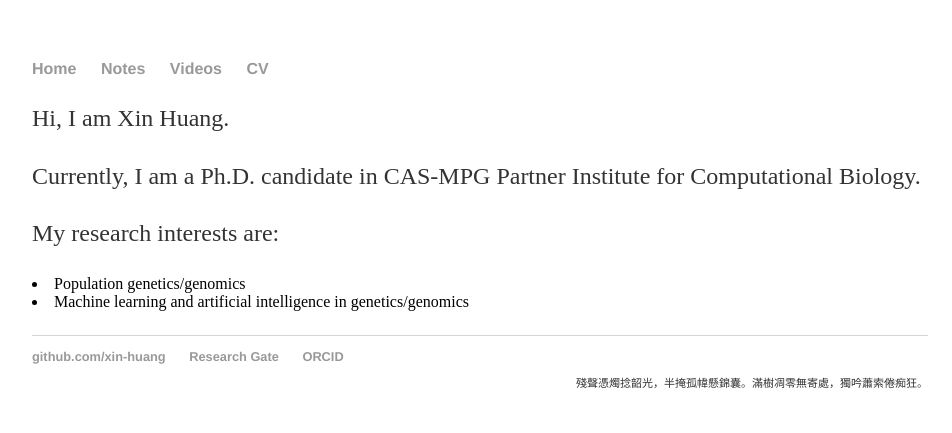
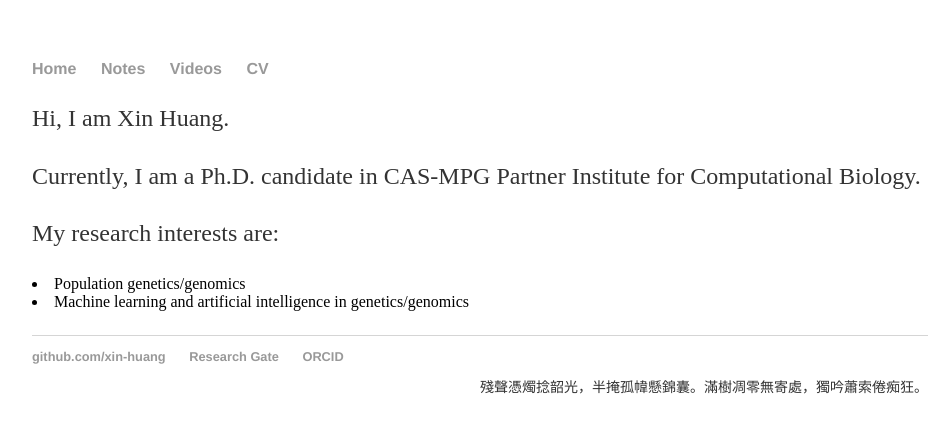
Before and after one commit to xin-huang/xin-huang.github.io, a Jekyll site: the page built from index.html, in a window 1280 px wide. Shown: the top 433 px of the page, without its empty margins (160-1112 px from the left). Built offline with Jekyll 4.4.1, drawn with Linux system fonts in a browser that asks for light colours.

Commit message:
Update css

```diff
--- a/_layouts/default.html
+++ b/_layouts/default.html
@@ -23,12 +23,14 @@
 
 			</div><!-- /.container -->
 			<footer>
+                <div>
 	    		<ul>
 	        		<li><a href="https://github.com/xin-huang">github.com/xin-huang</a></li>
 				    <li><a href="https://www.researchgate.net/profile/Xin_Huang39">Research Gate</a></li>
 				    <li><a href="http://orcid.org/0000-0002-9918-9602">ORCID</a></li>
 				</ul>
                 <p class="poem">殘聲憑燭捻韶光，半掩孤幃懸錦囊。滿樹凋零無寄處，獨吟蕭索倦痴狂。</p>
+                </div>
 			</footer>
 		</body>
 	</html>
--- a/css/main.css
+++ b/css/main.css
@@ -50,7 +50,7 @@ ul.posts li {
 
 .poem
 {
-    font-family: MingLiu;
-    font-size: 11px;
+    font-family: DFKai-SB;
+    font-size: 14px;
     text-align: right;
 }
```
